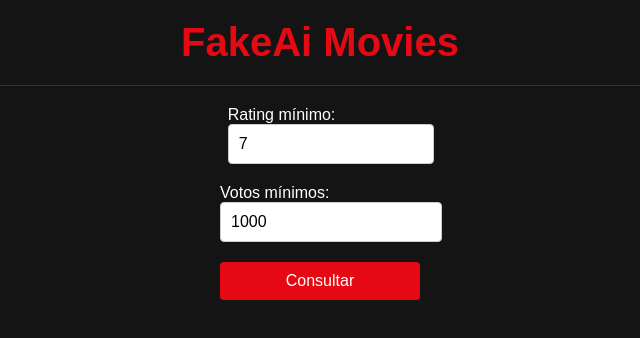
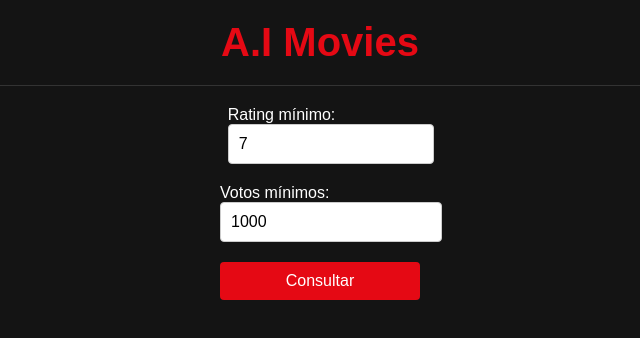
Before and after one commit to GabrielPedrotti/MoviesRecommendation, a React (Create React App) app in the folder web/: page / in a window 1280 px wide. Shown: the top 338 px of the page, without its empty margins (320-960 px from the left). Built offline with nearby package versions, Linux system fonts and the light colour scheme.

Commit message:
change site title

```diff
--- a/web/src/App.jsx
+++ b/web/src/App.jsx
@@ -59,7 +59,7 @@ const App = () => {
   return (
     <div className="app">
       <header className="app-header">
-        <h1>FakeAi Movies</h1>
+        <h1>A.I Movies</h1>
       </header>
 
       <main>
```
